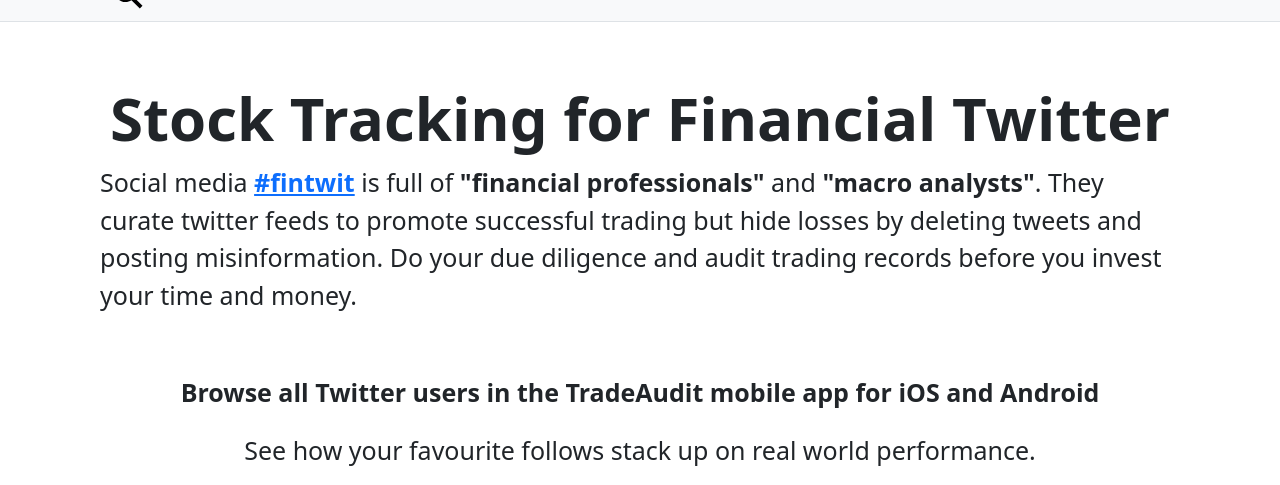
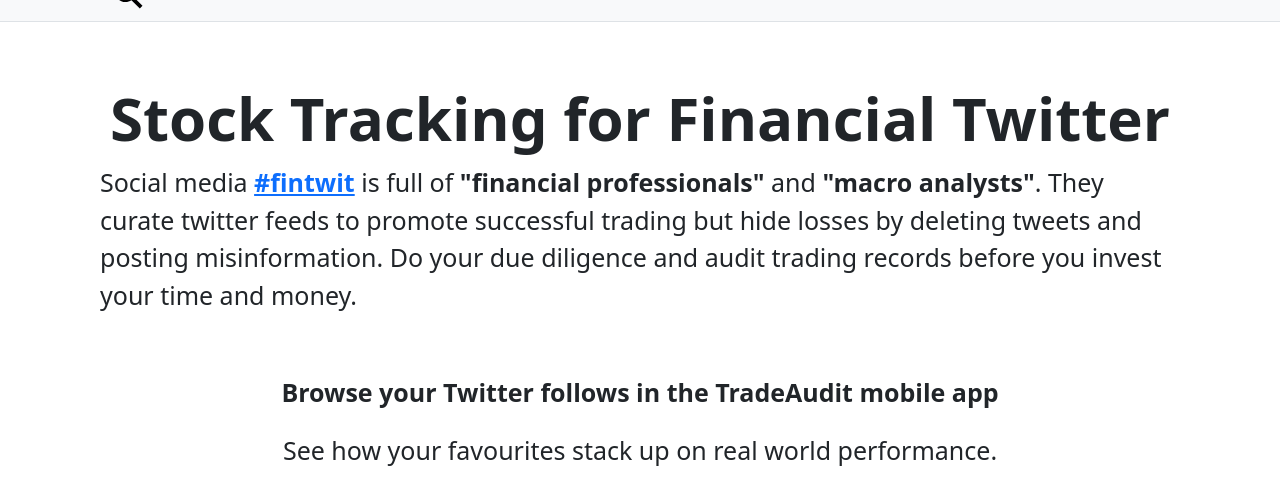
Before and after one commit to stevenrskelton/tradeaudit.app, a Jekyll site: the page built from index.html, in a window 1280 px wide, cut to the strip 74-559 px from the top of the page. Built offline with Jekyll 4.4.1, drawn with Linux system fonts in a browser that asks for light colours.

Commit message:
Update index.html

```diff
--- a/index.html
+++ b/index.html
@@ -270,10 +270,10 @@
 
 <span class="lead" style="text-align:center;text-justify: inter-word;">
   <p class="mt-5 fw-bold">
-    Browse all Twitter users in the TradeAudit mobile app for iOS and Android
+    Browse your Twitter follows in the TradeAudit mobile app
   </p>
   <p>
-    See how your favourite follows stack up on real world performance.
+    See how your favourites stack up on real world performance.
   </p>
   <div class="text-center">
     <img alt="Get it on Google Play" id="logo-img" src="https://play.google.com/intl/en_us/badges/static/images/badges/en_badge_web_generic.png" height="60px">
```
